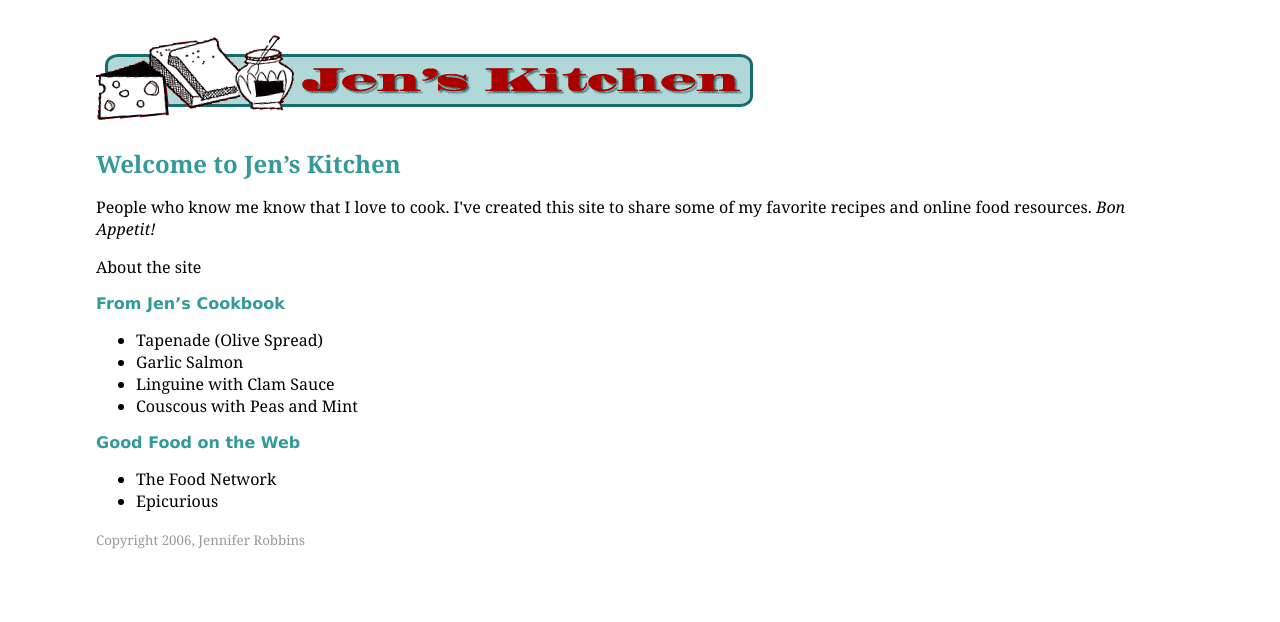
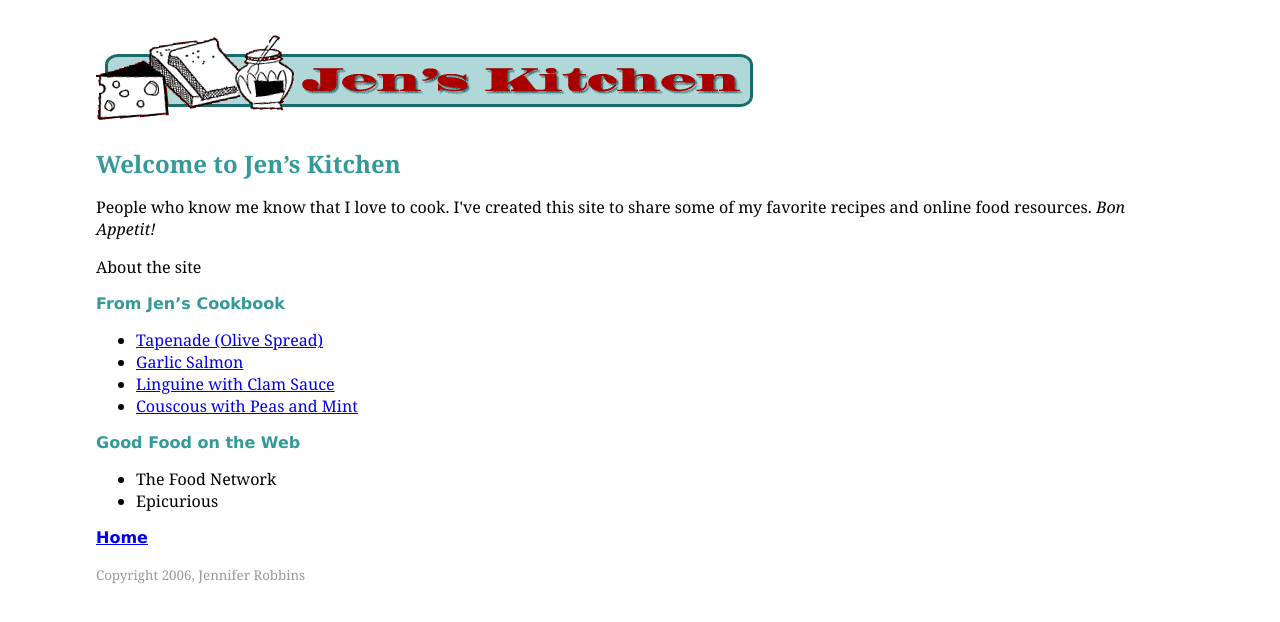
Before and after one commit to JacobBatten52/FiD, a plain HTML site: page blackgoose/menu.html in a window 1280 px wide. Drawn offline with Linux system fonts and the light colour scheme.

Commit message:
Update menu.html

```diff
--- a/blackgoose/menu.html
+++ b/blackgoose/menu.html
@@ -35,10 +35,10 @@ small {
 
 <h2>From Jen&rsquo;s Cookbook</h2>
 <ul>
-  <li>Tapenade (Olive Spread)</li>
-  <li>Garlic Salmon</li>
-  <li>Linguine with Clam Sauce</li>
-  <li>Couscous with Peas and Mint</li>
+  <li><a href="menu/tapenade.html">Tapenade (Olive Spread)</a></li>
+  <li><a href="menu/salmon.html">Garlic Salmon</a></li>
+  <li><a href="menu/pasta/lingiune.html">Linguine with Clam Sauce</a></li>
+  <li><a href="menu/pasta/couscous.html">Couscous with Peas and Mint</a></li>
 </ul>
 
 <h2>Good Food on the Web</h2>
@@ -47,6 +47,7 @@ small {
   <li>Epicurious </li>
 </ul>
 
+<h2><a href="index.html">Home</a></h2>
 <p><small>Copyright 2006, Jennifer Robbins</small></p>
 
 </body>
```
